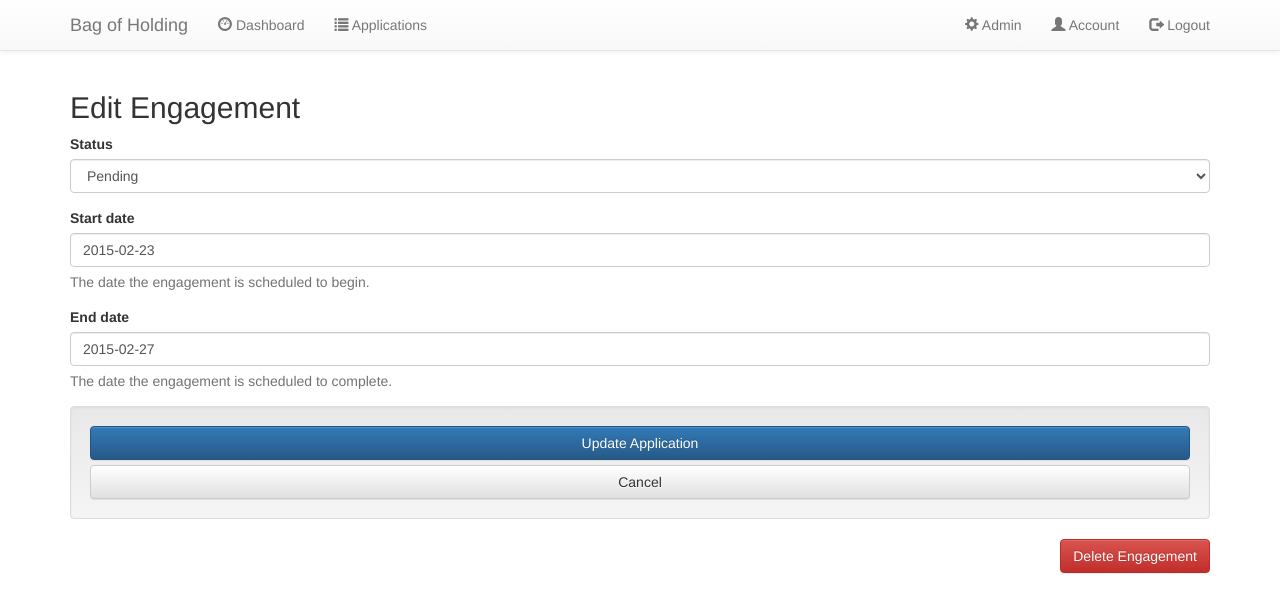
After one commit to aparsons/bag-of-holding, a Django app: page /tracker/engagements/1/edit/ in a window 1280 px wide. The commit adds this page. Shown: the top 613 px of the page. Run offline with Django 3.2, Linux system fonts and the light colour scheme; the visitor is signed in with stand-in values (Sample User, id 1); data comes from the database, SQL or seed files in the repository; some libraries are stand-ins or nearby versions.

Commit message:
Engagement edit and delete

```diff
--- a/appsec/tracker/forms.py
+++ b/appsec/tracker/forms.py
@@ -27,6 +27,18 @@ class EngagementAddForm(forms.ModelForm):
         fields = ['start_date', 'end_date']
 
 
+class EngagementEditForm(forms.ModelForm):
+    class Meta:
+        model = Engagement
+        fields = ['status', 'start_date', 'end_date']
+
+
+class EngagementDeleteForm(forms.ModelForm):
+    class Meta:
+        model = Engagement
+        fields = []
+
+
 class EngagementCommentAddForm(forms.ModelForm):
     class Meta:
         model = EngagementComment
--- a/appsec/tracker/models.py
+++ b/appsec/tracker/models.py
@@ -232,6 +232,7 @@ class Application(models.Model):
     #developer experience / familiarity
     #finance data
     #programming language/s
+    #id for whitehat + checkmarx (third-party ids)
 
     tags = models.ManyToManyField(Tag, blank=True)
 
--- a/appsec/tracker/templates/tracker/applications/detail.html
+++ b/appsec/tracker/templates/tracker/applications/detail.html
@@ -88,7 +88,7 @@
     {% endif %}
     <hr>
     <h3 class="no-margin-top">Environments</h3>
-    <p class="text-muted">Environments contains locations and credentials.</p>
+    <p class="text-muted">Environments contain locations and credentials.</p>
     <hr>
     <h3>People</h3>
     <h3>Files</h3>
--- a/appsec/tracker/templates/tracker/engagements/detail.html
+++ b/appsec/tracker/templates/tracker/engagements/detail.html
@@ -9,7 +9,7 @@
 <div class="row">
   <div class="col-md-12">
     <a href="{% url 'tracker:application.detail' engagement.application.id %}" class="btn btn-default" role="button"><span class="glyphicon glyphicon-arrow-left" aria-hidden="true"></span> Return to Application</a>
-    <a href="" class="btn btn-default pull-right" role="button"><span class="glyphicon glyphicon-edit" aria-hidden="true"></span> Edit Engagement</a>
+    <a href="{% url 'tracker:engagement.edit' engagement.id %}" class="btn btn-default pull-right" role="button"><span class="glyphicon glyphicon-edit" aria-hidden="true"></span> Edit Engagement</a>
   </div>
 </div>
 
@@ -93,7 +93,7 @@
 
       <div class="form-group{% if form.message.errors %} has-error has-feedback{% endif %}">
         <label class="control-label" for="{{ form.message.id_for_label }}">{{ form.message.label }}</label>
-        {{ form.message | add_class:"form-control" | attr:"rows=\"1\"" }}
+        {{ form.message | add_class:"form-control" }}
         {% if form.message.errors %}
         {% for error in form.message.errors %}
         <p class="help-block">{{ error }}</p>
--- /dev/null
+++ b/appsec/tracker/templates/tracker/engagements/edit.html
@@ -0,0 +1,66 @@
+{% extends "base.html" %}
+
+{% load widget_tweaks %}
+
+{% block title %}Edit Engagement{% endblock %}
+
+{% block content %}
+<div class="row">
+  <div class="col-md-12">
+    <h2>Edit Engagement</h2>
+
+    <div role="tabpanel">
+      <form method="post" action="{% url 'tracker:engagement.edit' engagement.id %}">
+        {% csrf_token %}
+
+        <div class="form-group{% if form.status.errors %} has-error has-feedback{% endif %}">
+          <label class="control-label" for="{{ form.status.id_for_label }}">{{ form.status.label }}</label>
+          {{ form.status | add_class:"form-control" }}
+          {% if form.status.errors %}
+          {% for error in form.status.errors %}
+          <p class="help-block">{{ error }}</p>
+          {% endfor %}
+          {% endif %}
+          {% if form.status.help_text %}<p class="help-block">{{ form.status.help_text }}</p>{% endif %}
+        </div>
+
+        <div class="form-group{% if form.start_date.errors %} has-error has-feedback{% endif %}">
+          <label class="control-label" for="{{ form.start_date.id_for_label }}">{{ form.start_date.label }}</label>
+          {{ form.start_date | add_class:"form-control" }}
+          {% if form.start_date.errors %}
+          {% for error in form.start_date.errors %}
+          <p class="help-block">{{ error }}</p>
+          {% endfor %}
+          {% endif %}
+          {% if form.start_date.help_text %}<p class="help-block">{{ form.start_date.help_text }}</p>{% endif %}
+        </div>
+
+        <div class="form-group{% if form.end_date.errors %} has-error has-feedback{% endif %}">
+          <label class="control-label" for="{{ form.end_date.id_for_label }}">{{ form.end_date.label }}</label>
+          {{ form.end_date | add_class:"form-control" }}
+          {% if form.end_date.errors %}
+          {% for error in form.end_date.errors %}
+          <p class="help-block">{{ error }}</p>
+          {% endfor %}
+          {% endif %}
+          {% if form.end_date.help_text %}<p class="help-block">{{ form.end_date.help_text }}</p>{% endif %}
+        </div>
+
+        <div class="well">
+          <button class="btn btn-primary btn-block" type="submit">Update Application</button>
+          <a href="{% url 'tracker:engagement.detail' engagement.id %}" class="btn btn-default btn-block" role="button">Cancel</a>
+        </div>
+
+      </form>
+    </div>
+
+
+    <form method="post" action="{% url 'tracker:engagement.delete' engagement.id %}">
+      {% csrf_token %}
+      <button class="btn btn-danger pull-right" type="submit" onclick="return confirm('Are you sure want to delete this engagement?');">Delete Engagement</button>
+    </form>
+
+
+  </div>
+</div>
+{% endblock %}
--- a/appsec/tracker/urls.py
+++ b/appsec/tracker/urls.py
@@ -7,14 +7,16 @@ urlpatterns = patterns('',
 
 	# Application Routes
     url(r'^applications/$', views.application_list, name='application.list'),
+    url(r'^applications/add/$', views.application_add, name='application.add'),
     url(r'^applications/(?P<application_id>\d+)/$', views.application_detail, name='application.detail'),
-    url(r'^applications/add/$', views.application_add, name='application.add'),
     url(r'^applications/(?P<application_id>\d+)/edit/$', views.application_edit, name='application.edit'),
     url(r'^applications/(?P<application_id>\d+)/delete/$', views.application_delete, name='application.delete'),
 
     # Engagement Routes
     url(r'^applications/(?P<application_id>\d+)/engagements/add/$', views.engagement_add, name='engagement.add'),
     url(r'^engagements/(?P<engagement_id>\d+)/$', views.engagement_detail, name='engagement.detail'),
+    url(r'^engagements/(?P<engagement_id>\d+)/edit/$', views.engagement_edit, name='engagement.edit'),
+    url(r'^engagements/(?P<engagement_id>\d+)/delete/$', views.engagement_delete, name='engagement.delete'),
     url(r'^engagements/(?P<engagement_id>\d+)/comments/add/$', views.engagement_comment_add, name='engagement.comment.add'),
 
     # Activity Routes
--- a/appsec/tracker/views.py
+++ b/appsec/tracker/views.py
@@ -7,7 +7,7 @@ from django.shortcuts import get_object_or_404, render, redirect
 from django.views.decorators.http import require_http_methods
 
 from tracker.models import Application, Engagement, Activity, Tag
-from tracker.forms import ApplicationAddForm, ApplicationEditForm, ApplicationDeleteForm, EngagementAddForm, EngagementCommentAddForm, ActivityAddForm
+from tracker.forms import ApplicationAddForm, ApplicationEditForm, ApplicationDeleteForm, EngagementAddForm, EngagementEditForm, EngagementDeleteForm, EngagementCommentAddForm, ActivityAddForm
 
 # Create your views here.
 
@@ -88,22 +88,6 @@ def application_delete(request, application_id):
 
 
 @login_required
-@require_http_methods(['GET', 'POST'])
-def engagement_add(request, application_id):
-    application = get_object_or_404(Application, pk=application_id)
-
-    form = EngagementAddForm(request.POST or None)
-
-    if request.method == 'POST' and form.is_valid():
-        engagement = form.save(commit=False)
-        engagement.application = application
-        engagement.save()
-        return redirect('tracker:engagement.detail', engagement_id=engagement.id)
-    else:
-        return render(request, 'tracker/engagements/add.html', {'form': form, 'application': application})
-
-
-@login_required
 @require_http_methods(['GET'])
 def engagement_detail(request, engagement_id):
     engagement = get_object_or_404(Engagement, pk=engagement_id)
@@ -124,6 +108,50 @@ def engagement_detail(request, engagement_id):
         'comments': comments,
         'form': form
     })
+
+
+@login_required
+@require_http_methods(['GET', 'POST'])
+def engagement_add(request, application_id):
+    application = get_object_or_404(Application, pk=application_id)
+
+    form = EngagementAddForm(request.POST or None)
+
+    if request.method == 'POST' and form.is_valid():
+        engagement = form.save(commit=False)
+        engagement.application = application
+        engagement.save()
+        return redirect('tracker:engagement.detail', engagement_id=engagement.id)
+    else:
+        return render(request, 'tracker/engagements/add.html', {'form': form, 'application': application})
+
+
+@login_required
+@require_http_methods(['GET', 'POST'])
+def engagement_edit(request, engagement_id):
+    engagement = get_object_or_404(Engagement, pk=engagement_id)
+
+    form = EngagementEditForm(request.POST or None, instance=engagement)
+
+    if request.method == 'POST' and form.is_valid():
+        engagement = form.save()
+        return redirect('tracker:engagement.detail', engagement_id=engagement.id)
+
+    return render(request, 'tracker/engagements/edit.html', {'form': form, 'engagement': engagement})
+
+
+@login_required
+@require_http_methods(['POST'])
+def engagement_delete(request, engagement_id):
+    engagement = get_object_or_404(Engagement, pk=engagement_id)
+
+    form = EngagementDeleteForm(request.POST or None)
+
+    if form.is_valid():
+        engagement.delete()
+        return redirect('tracker:application.detail', engagement.application.id)
+    else:
+        return redirect('tracker:engagement.detail', engagement.id)
 
 
 @login_required
```
